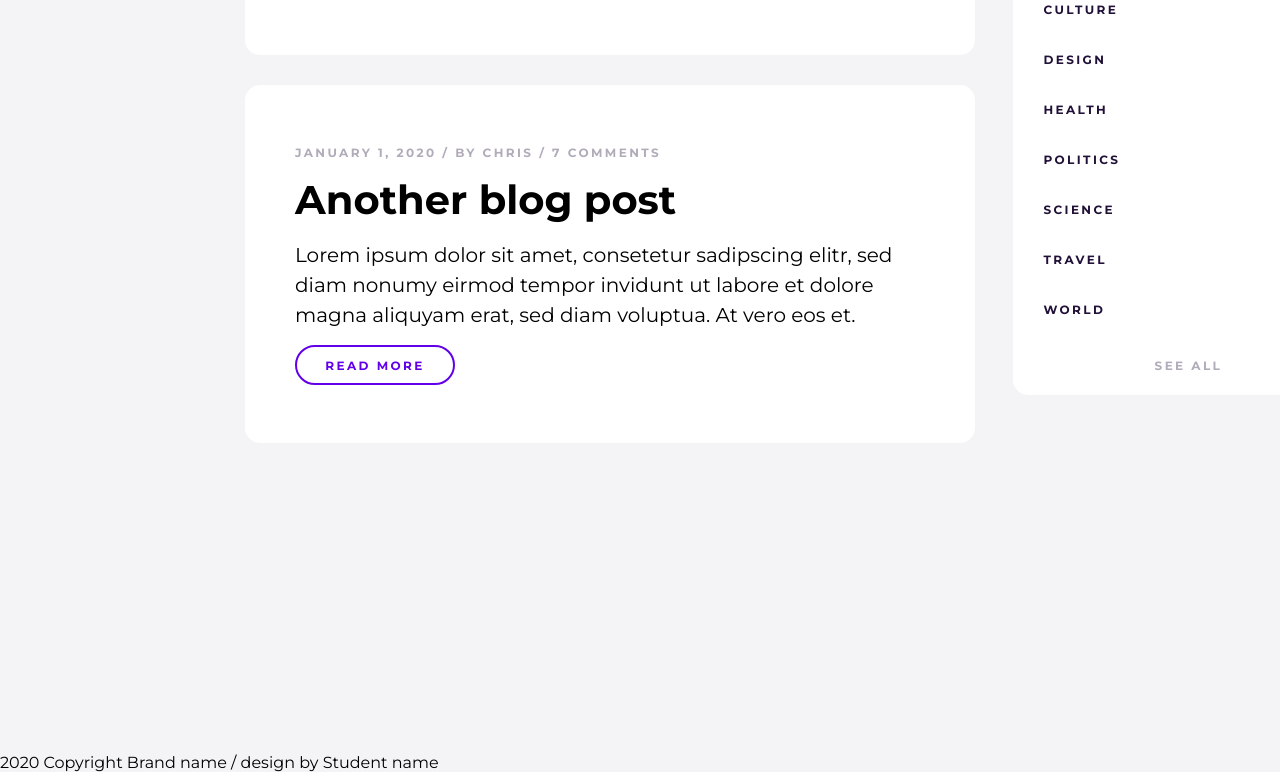
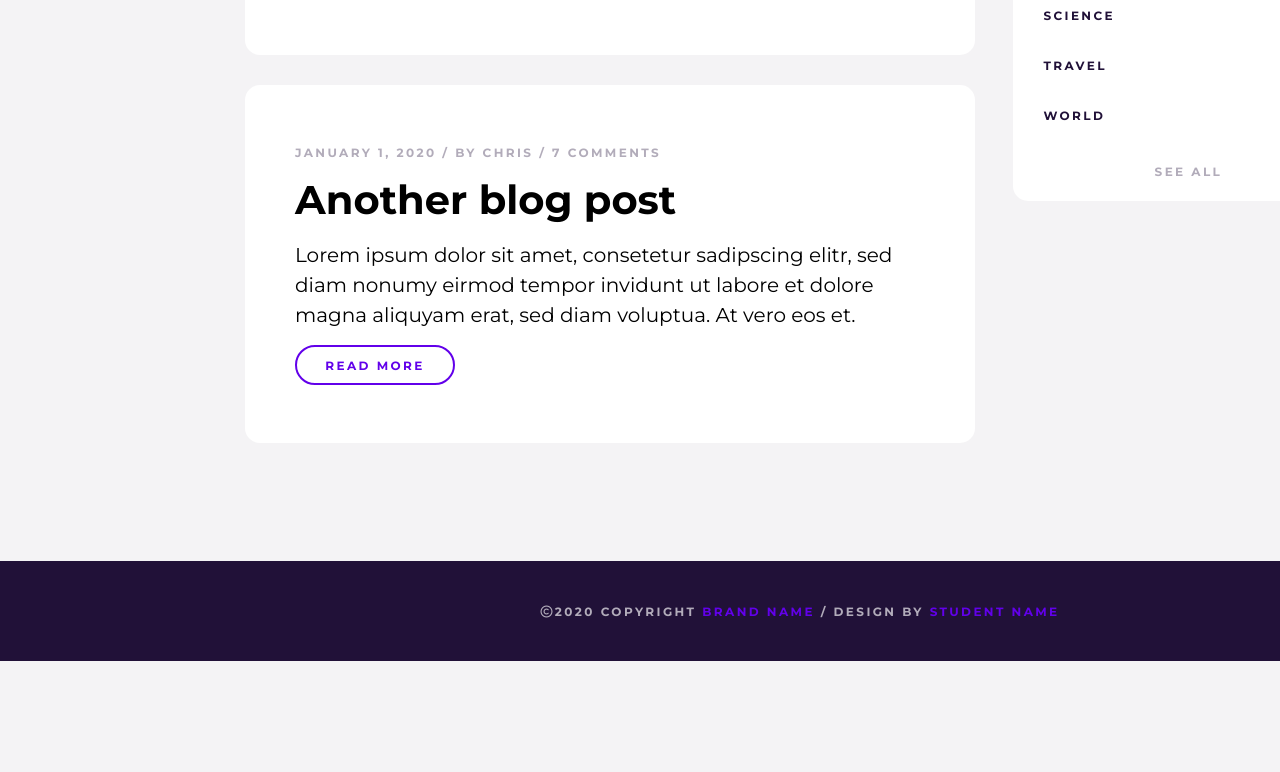
Before and after one commit to kelemen-93/blog-main-site, a plain HTML site: page index.html in a window 1280 px wide. Shown: the part 1779-2551 px from the top of the page. After the commit the page ends 2440 px from the top, so only its background shows below. Drawn offline with Linux system fonts and the light colour scheme.

Commit message:
finished creating the site

```diff
--- a/index.html
+++ b/index.html
@@ -6,6 +6,7 @@
   <meta name="viewport" content="width=device-width, initial-scale=1.0">
   <link href="main.css" type="text/css" rel="stylesheet">
   <link href="https://fonts.googleapis.com/css2?family=Montserrat:wght@400;700&display=swap" rel="stylesheet">
+  <link rel="stylesheet" href="path/to/font-awesome/css/font-awesome.min.css">
 </head>
 <body>
   <div class="header-wrap">
@@ -155,7 +156,7 @@
     </div>
   </div>
   <footer>
-    <small>2020 Copyright Brand name / design by Student name</small>
+    <i class="far fa-copyright"></i><small>2020 Copyright <span>Brand name</span> / design by <span>Student name</span></small>
   </footer>
 </body>
 </html>
--- a/main.css
+++ b/main.css
@@ -53,6 +53,8 @@ table {
 * {
   box-sizing: border-box;
 }
+
+/* Blog General Styles */
 
 .image-blog {
   width: 45.625rem;
@@ -115,6 +117,8 @@ table {
   background-color: #ffffff;
   border-radius: 15px;
 }
+
+/* Vertical Content Genral Styles */
 
 .latest-news, .rec-news, .categories {
   width: 350px;
@@ -228,7 +232,6 @@ body {
   height: 5rem;
   background-color: #6200ea;
   background-repeat: no-repeat;
-
 }
 
 .sub-button {
@@ -385,6 +388,8 @@ body {
 
 /* === Second Column === */
 
+/* Styles */
+
 /* Positioning */
 
 .latest-news, .rec-news, .categories {
@@ -393,6 +398,8 @@ body {
 
 .second-column {
   margin-bottom: 330px;
+  margin-top: 40px;
+  vertical-align: top;
 }
 
 /* === Categories Styles === */
@@ -412,3 +419,22 @@ body {
   background-color: #ffffff;
   color: #211138;
 }
+
+/* === Footer Styles === */
+
+footer {
+  width: 100%;
+  line-height: 15px;
+  letter-spacing: 2.4px;
+  font-size: 12px;
+  font-weight: bold;
+  text-align: center;
+  text-transform: uppercase;
+  background-color: #211138;
+  padding: 43px 245px 42px;
+  color: #b2acba;
+}
+
+span {
+  color: #6200ea;
+}
```
